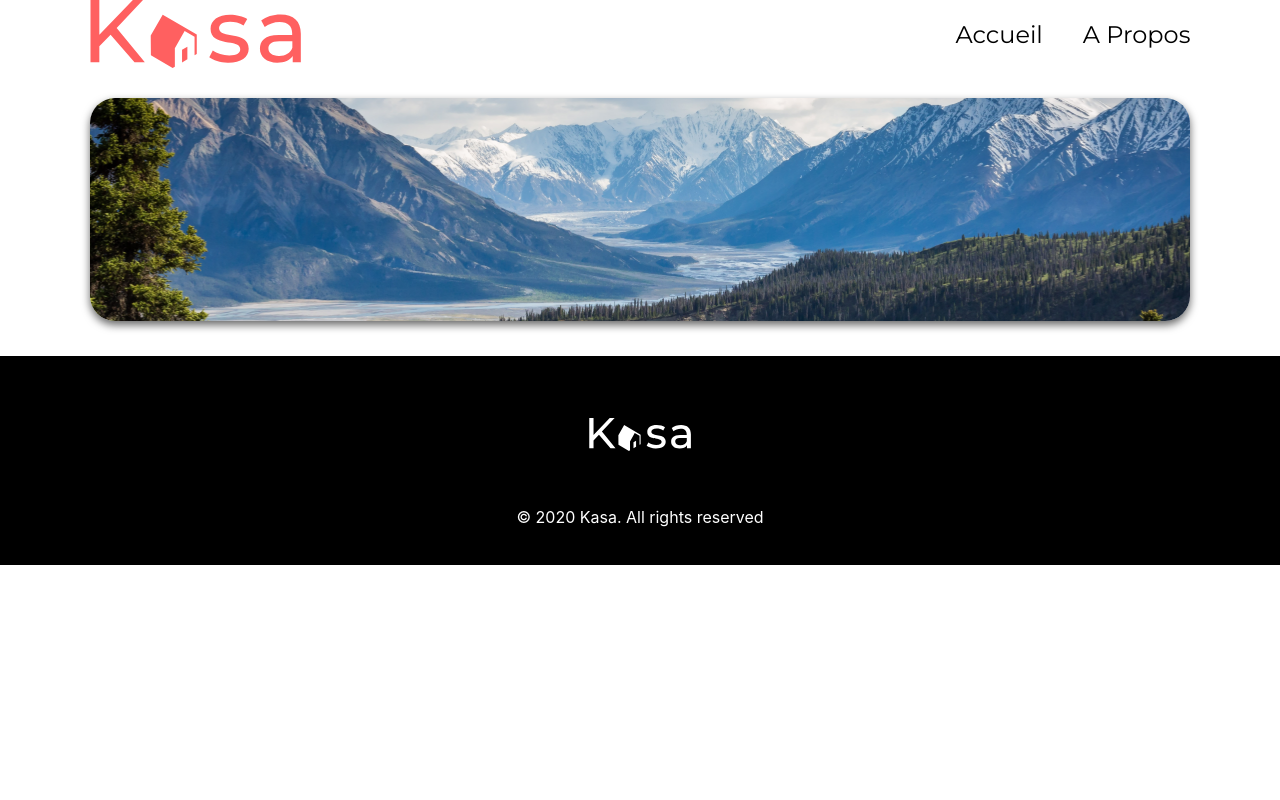
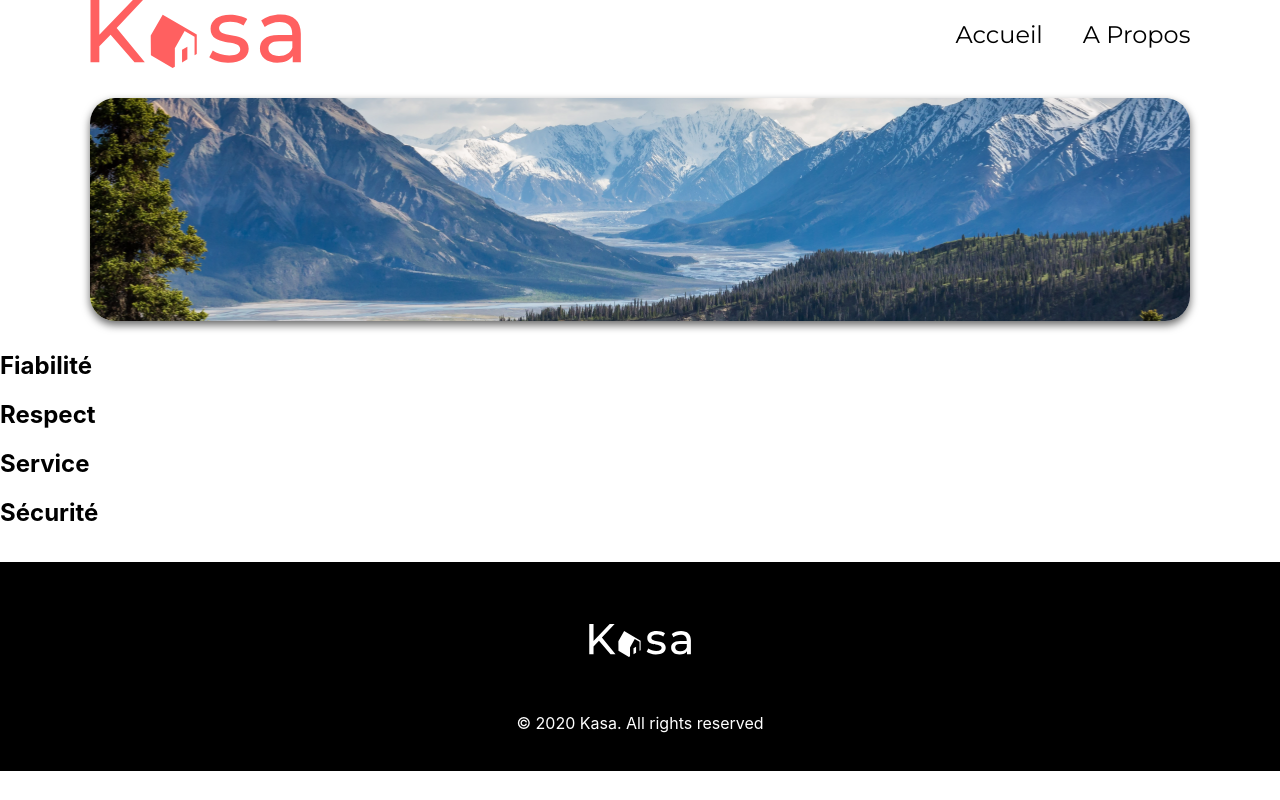
Before and after one commit to ClemRx14/kasafr, a React (Create React App) app: page /About in a window 1280 px wide. Built offline with nearby package versions, Linux system fonts and the light colour scheme.

Commit message:
composant Collapse ok, page About ok, manque l'intégration visuelle des Collapse

```diff
--- a/src/About.js
+++ b/src/About.js
@@ -1,14 +1,43 @@
 import React from 'react';
 import Banner from './Composants/Banner';
+import Collapse from './Composants/Collapse';
+
+const aboutList = [
+  {
+  title: 'Fiabilité',
+  content:
+  'Les annonces postées sur Kasa garantissent une fiabilité totale. Les photos sont conformes aux logements, et toutes les informations sont régulièrement vérifiées par nos équipes.',
+  },
+  {
+  title: 'Respect',
+  content:
+  'La bienveillance fait partie des valeurs fondatrices de Kasa. Tout comportement discriminatoire ou de perturbation du voisinage entraînera une exclusion de notre plateforme.',
+  },
+  {
+  title: 'Service',
+  content:
+  "Nos équipes se tiennent à votre disposition pour vous fournir une expérience parfaite. N'hésitez pas à nous contacter si vous avez la moindre question.",
+  },
+  {
+  title: 'Sécurité',
+  content:
+  "La sécurité est la priorité de Kasa. Aussi bien pour nos hôtes que pour les voyageurs, chaque logement correspond aux critères de sécurité établis par nos services. En laissant une note aussi bien à l'hôte qu'au locataire, cela permet à nos équipes de vérifier que les standards sont bien respectés. Nous organisons également des ateliers sur la sécurité domestique pour nos hôtes.",
+  },
+  ];
 
 function About() {
   return (
-    <div>
-    <Banner
-    titre=""
-    className="banniereabout"
-     />
-  </div>
+    <section>
+      <div>
+        <Banner titre="" className="banniereabout" />
+      </div>
+
+      <div className="containerCollapse">
+      {aboutList.map((objet, index) => (
+        <Collapse key={index} title={objet.title} content={objet.content} />
+      ))}
+      </div>
+    </section>
   );
 }
 
--- a/src/App.js
+++ b/src/App.js
@@ -16,7 +16,7 @@ function App() {
       <Route path="/" element={<Home />} />
       <Route path="/About" element={<About />} />
       <Route path="/Logement/:id" element={<Logement />} />
-      <Route path="/Error" element={<Error />} />
+      <Route path="*" element={<Error />} />
       </Routes>
       <Footer />
     </div>
--- /dev/null
+++ b/src/Composants/Collapse.js
@@ -0,0 +1,30 @@
+import React from 'react';
+import { useState } from 'react';
+
+
+function Collapse({ title, content }) {
+
+    // Contenu caché par défaut, le state changera si l'utilisateur clique sur le titre de la Collapse
+
+    const [isOpen, setIsOpen] = useState(false);
+
+    // Fonction pour ouvir ou fermer le contenu de la Collapse
+
+    const onoffCollapse = () => {
+        setIsOpen(!isOpen);
+    }
+
+    return (
+        <div className="objetsCollapse">
+            <h2 className="titleCollapse" onClick={onoffCollapse}>
+                {title}
+            </h2>
+
+            {/* Affichage du content sous condition que isOpen est true */}
+
+            {isOpen && <p className="contentCollapse">{content}</p>}
+        </div>
+    );
+}
+
+export default Collapse;
```
